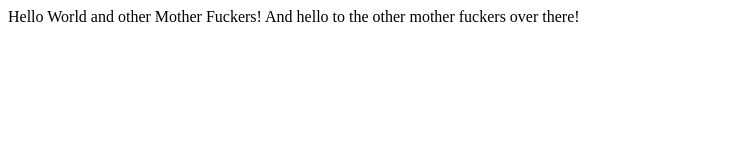
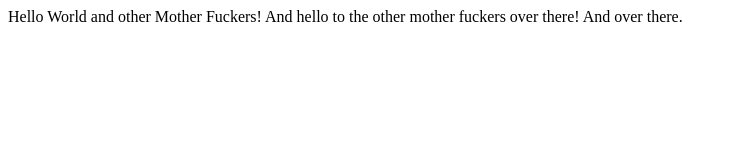
Before and after one commit to kchanin/lecture0, a plain HTML site: page hello.html in a window 1280 px wide. Shown: the whole page, without its empty margins (0-737 px from the left). Drawn offline with Linux system fonts and the light colour scheme.

```diff
--- a/hello.html
+++ b/hello.html
@@ -5,6 +5,6 @@
   </head>
   <body>
     Hello World and other Mother Fuckers!
-    And hello to the other mother fuckers over there!
+    And hello to the other mother fuckers over there! And over there.
   </body>
 </html>
```
